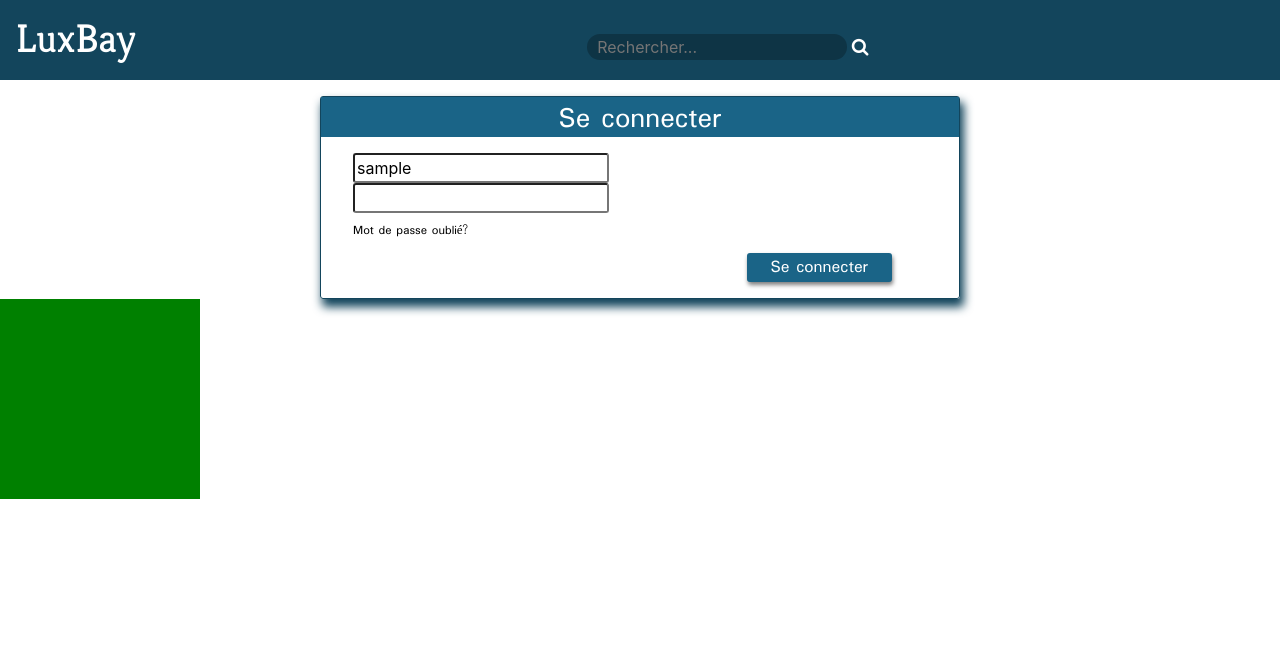
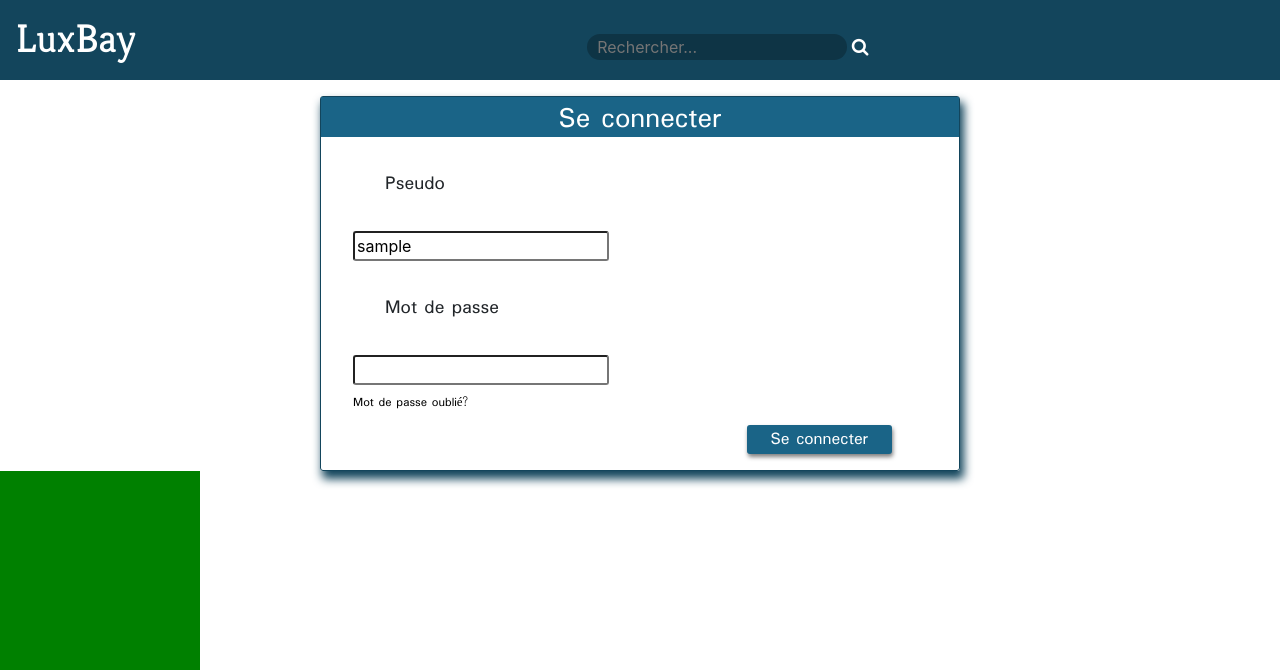
Before and after one commit to PtitePixel/projet-manhattan, a PHP site: template templates/login.html.twig in a window 1280 px wide. Shown: the top 670 px of the page. Run offline with PHP 8.4, Linux system fonts and the light colour scheme; the template is opened without the code that fills it: most values are stand-ins (such as "Sample title", 1, 10 or a date in 2020); some libraries are stand-ins or nearby versions.

Commit message:
Changes to Login -> now works

```diff
--- a/src/Controller/UserController.php
+++ b/src/Controller/UserController.php
@@ -13,7 +13,8 @@ use Silex\Application;
 use Models\UserModel;
 use Symfony\Component\HttpKernel\Exception\NotFoundHttpException;
 use Form\UserForm;
-/**use Models\Role;
+use Models\Role;
+
 
 /**
  * Description of UserController
@@ -44,6 +45,9 @@ class UserController {
         $userForm->handleRequest($request);
         if ($userForm->isSubmitted() && $userForm->isValid()) {
             $entityManager = $app['orm.em'];
+
+            $role = $app['orm.em']->getRepository(Role::class)->findOneByLabel('ROLE_USER');
+            $user->addRole($role);
 
             $entityManager->persist($user);
             $entityManager->flush();
--- a/templates/login.html.twig
+++ b/templates/login.html.twig
@@ -8,7 +8,9 @@
      <div id="sign">Se connecter</div>
         <form action="{{ path('admin_login_check') }}" method="post">
              {{ error }}
-             <input class="logininput" type="text" name="_username" value="{{ last_username }}" /> <br>
+             <div id="titreAnnonce"> Pseudo </div>
+             <input class="logininput" type="text" name="_username" value="{{ last_username }}" />
+              <div id="titreAnnonce">Mot de passe</div>
              <input class="logininput" type="password" name="_password" value="" /> <br>
              <a id="mdp" href="{{ path("password") }}"> Mot de passe oublié? </a>
              <input id="signupbutton"type="submit" value="Se connecter"/>
--- a/web/css/main.css
+++ b/web/css/main.css
@@ -245,6 +245,9 @@ body {
     width: 180px;
     position: absolute;
     float:left;
+}
+.logininput {
+   margin-top: 2rem;
 }
                             /* LOST PASSWORD */
 .lost {
```
